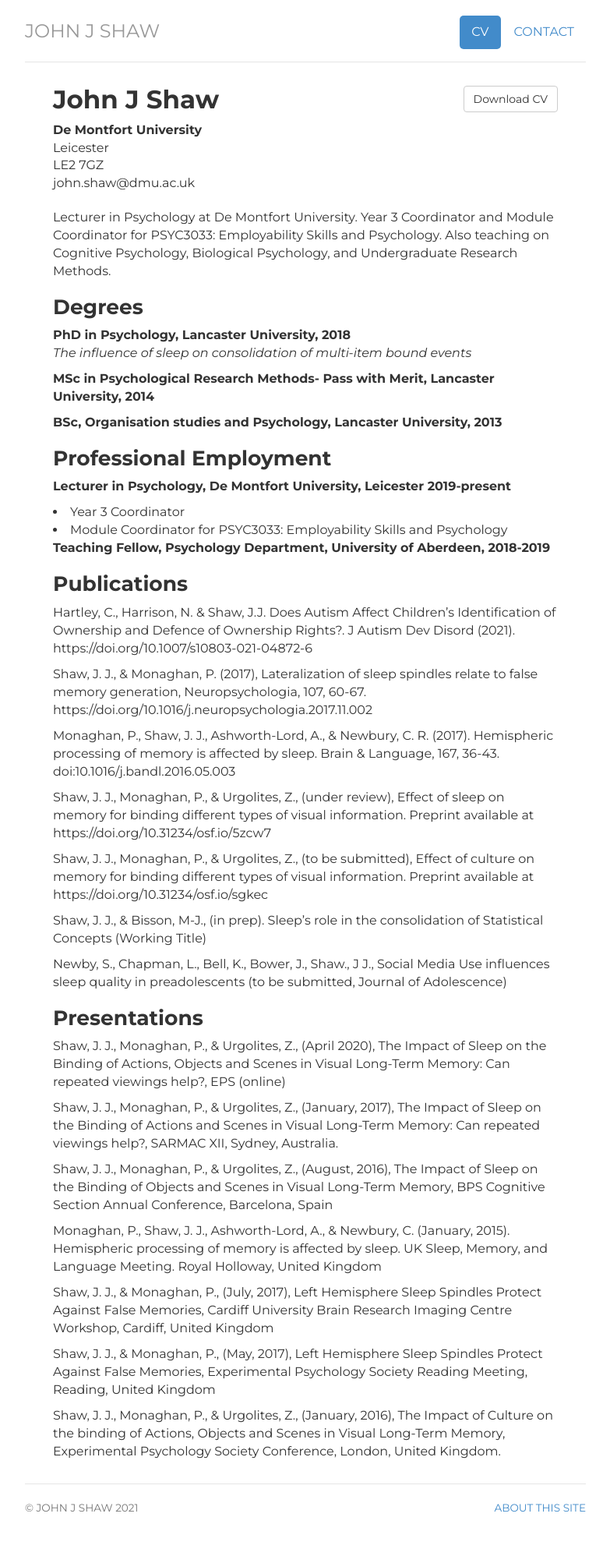
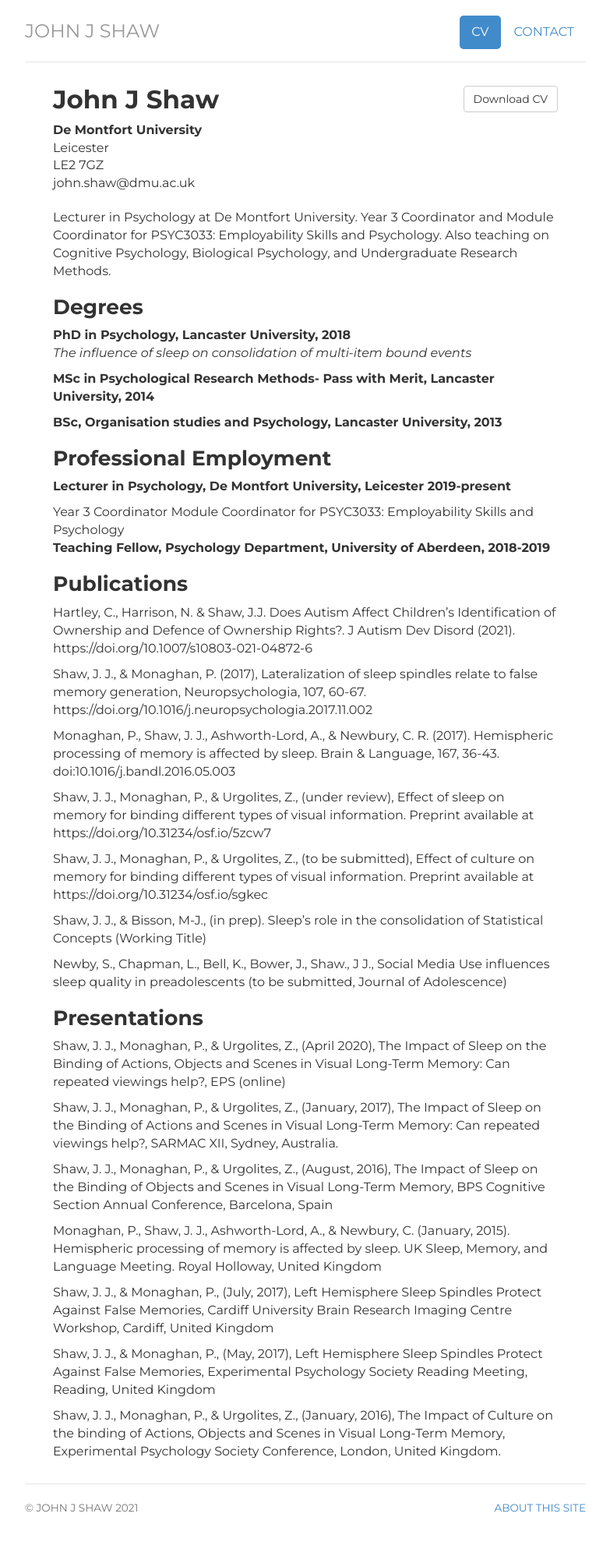
Before and after one commit to JohnJShaw/johnjshaw.github.io, a Jekyll site: the page built from cv/index.html, in a window 1280 px wide. Shown: the whole page at 78% size, without its empty margins (248-1031 px from the left). Built offline with Jekyll 4.4.1, drawn with Linux system fonts in a browser that asks for light colours.

```diff
--- a/cv/index.html
+++ b/cv/index.html
@@ -32,8 +32,8 @@ description: Current CV for John J Shaw
 
 				<h2>Professional Employment</h2>
 				<p><strong>Lecturer in Psychology, De Montfort University, Leicester 2019-present</strong></p>
-	<li> Year 3 Coordinator </li>
-	<li> Module Coordinator for PSYC3033: Employability Skills and Psychology </li>
+	<u1> Year 3 Coordinator </u1>
+	<u1> Module Coordinator for PSYC3033: Employability Skills and Psychology </u1>
 
 				<p><strong>Teaching Fellow, Psychology Department, University of Aberdeen, 2018-2019</strong></p>
 
```
